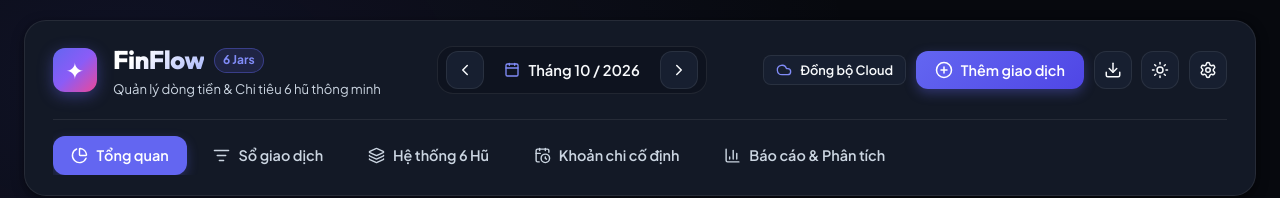
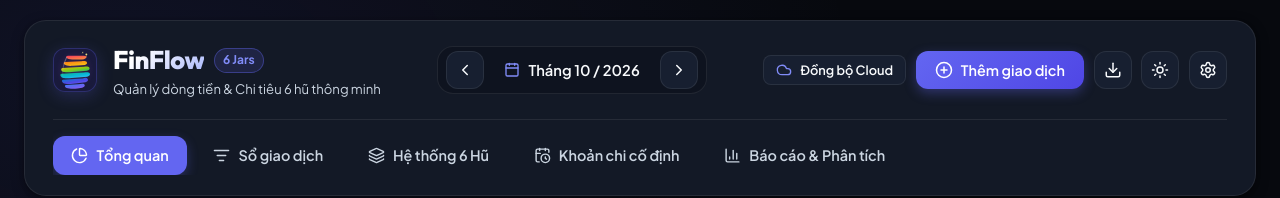
Before and after one commit to phuongdd204680/money-management, a React (Vite) app: page / in a window 1280 px wide. Shown: the top 198 px of the page. Built offline with nearby package versions, Linux system fonts and the light colour scheme; no server answers.

Commit message:
feat(brand): add FinFlow 6-Spectrum Smart Jar logo and update favicon

```diff
--- a/src/App.css
+++ b/src/App.css
@@ -31,18 +31,49 @@
 .brand-logo {
   width: 44px;
   height: 44px;
-  border-radius: var(--radius-md);
-  background: linear-gradient(135deg, #6366f1 0%, #8b5cf6 50%, #ec4899 100%);
+  border-radius: 12px;
+  background: rgba(30, 27, 75, 0.6);
+  border: 1px solid rgba(99, 102, 241, 0.28);
   display: flex;
   align-items: center;
   justify-content: center;
-  box-shadow: 0 4px 15px rgba(99, 102, 241, 0.4);
-}
-
-.logo-sparkle {
-  color: #fff;
-  font-size: 1.4rem;
-  line-height: 1;
+  box-shadow: 0 4px 16px rgba(99, 102, 241, 0.22);
+  transition: all 0.3s cubic-bezier(0.34, 1.56, 0.64, 1);
+  position: relative;
+  overflow: visible;
+  backdrop-filter: blur(8px);
+  -webkit-backdrop-filter: blur(8px);
+}
+
+[data-theme="light"] .brand-logo {
+  background: rgba(255, 255, 255, 0.9);
+  border: 1px solid rgba(99, 102, 241, 0.2);
+  box-shadow: 0 4px 14px rgba(99, 102, 241, 0.12);
+}
+
+.brand-logo:hover {
+  transform: translateY(-2px) scale(1.04);
+  border-color: rgba(99, 102, 241, 0.55);
+  box-shadow: 0 8px 24px rgba(99, 102, 241, 0.38), 0 0 12px rgba(236, 72, 153, 0.2);
+}
+
+.finflow-smart-jar-logo {
+  display: block;
+  overflow: visible;
+  transition: transform 0.3s ease;
+}
+
+.brand-logo:hover .finflow-smart-jar-logo {
+  transform: scale(1.06);
+}
+
+.finflow-logo-animated .jar-bands-group path {
+  transition: transform 0.2s ease, opacity 0.2s ease;
+}
+
+.brand-logo:hover .finflow-logo-animated .jar-bands-group path:hover {
+  transform: scale(1.02);
+  opacity: 0.95;
 }
 
 .brand-title-wrap {
--- /dev/null
+++ b/src/components/FinFlowLogo.jsx
@@ -0,0 +1,150 @@
+import React from 'react';
+
+/**
+ * FinFlowLogo - The 6-Spectrum Smart Jar Logo
+ * Concept 3: Biểu tượng Chiếc Hũ Thông Minh cấu thành từ 6 dải quang phổ tài chính
+ * 1. Đỏ Cam (NEC - 55% Nhu cầu thiết yếu)
+ * 2. Vàng Hổ Phách (LTSS - 10% Tiết kiệm dài hạn)
+ * 3. Xanh Lá Sáng (PLAY - 10% Hưởng thụ cuộc sống)
+ * 4. Xanh Ngọc Lục / Cyan (EDU - 10% Học tập phát triển)
+ * 5. Xanh Lam / Indigo (FFA - 10% Tự do tài chính)
+ * 6. Xanh Tím / Sapphire (GIVE - 5% Cho đi & Bác ái)
+ */
+export default function FinFlowLogo({
+  size = 40,
+  className = '',
+  showGlow = true,
+  animated = false
+}) {
+  return (
+    <svg
+      width={size}
+      height={size}
+      viewBox="0 0 100 100"
+      fill="none"
+      xmlns="http://www.w3.org/2000/svg"
+      className={`finflow-smart-jar-logo ${animated ? 'finflow-logo-animated' : ''} ${className}`}
+      role="img"
+      aria-label="FinFlow 6Jars Logo"
+    >
+      <defs>
+        {/* Layer 1: Red-Orange / Coral (NEC) */}
+        <linearGradient id="jar-band-1" x1="15%" y1="0%" x2="85%" y2="100%">
+          <stop offset="0%" stopColor="#f43f5e" />
+          <stop offset="100%" stopColor="#fb923c" />
+        </linearGradient>
+
+        {/* Layer 2: Amber-Gold (LTSS) */}
+        <linearGradient id="jar-band-2" x1="15%" y1="0%" x2="85%" y2="100%">
+          <stop offset="0%" stopColor="#f97316" />
+          <stop offset="100%" stopColor="#facc15" />
+        </linearGradient>
+
+        {/* Layer 3: Lime / Emerald Green (PLAY) */}
+        <linearGradient id="jar-band-3" x1="15%" y1="0%" x2="85%" y2="100%">
+          <stop offset="0%" stopColor="#eab308" />
+          <stop offset="50%" stopColor="#84cc16" />
+          <stop offset="100%" stopColor="#10b981" />
+        </linearGradient>
+
+        {/* Layer 4: Cyan / Aqua Teal (EDU) */}
+        <linearGradient id="jar-band-4" x1="15%" y1="0%" x2="85%" y2="100%">
+          <stop offset="0%" stopColor="#10b981" />
+          <stop offset="50%" stopColor="#06b6d4" />
+          <stop offset="100%" stopColor="#38bdf8" />
+        </linearGradient>
+
+        {/* Layer 5: Ocean Blue / Electric Indigo (FFA) */}
+        <linearGradient id="jar-band-5" x1="15%" y1="0%" x2="85%" y2="100%">
+          <stop offset="0%" stopColor="#0284c7" />
+          <stop offset="60%" stopColor="#4f46e5" />
+          <stop offset="100%" stopColor="#6366f1" />
+        </linearGradient>
+
+        {/* Layer 6: Deep Royal Indigo / Violet (GIVE) */}
+        <linearGradient id="jar-band-6" x1="15%" y1="0%" x2="85%" y2="100%">
+          <stop offset="0%" stopColor="#3b82f6" />
+          <stop offset="50%" stopColor="#6366f1" />
+          <stop offset="100%" stopColor="#8b5cf6" />
+        </linearGradient>
+
+        {/* Soft Background Radial Ambient Glow */}
+        <radialGradient id="jar-ambient-glow" cx="50%" cy="50%" r="50%">
+          <stop offset="0%" stopColor="#6366f1" stopOpacity="0.25" />
+          <stop offset="60%" stopColor="#ec4899" stopOpacity="0.08" />
+          <stop offset="100%" stopColor="#8b5cf6" stopOpacity="0" />
+        </radialGradient>
+
+        {/* Highlight Gradient for glossy 3D effect */}
+        <linearGradient id="jar-specular" x1="0%" y1="0%" x2="0%" y2="100%">
+          <stop offset="0%" stopColor="#ffffff" stopOpacity="0.6" />
+          <stop offset="100%" stopColor="#ffffff" stopOpacity="0" />
+        </linearGradient>
+      </defs>
+
+      {/* Ambient background glow if enabled */}
+      {showGlow && (
+        <circle cx="50" cy="50" r="46" fill="url(#jar-ambient-glow)" />
+      )}
+
+      {/* Group representing the 6 stacked curved spectrum ribbons forming the Smart Jar */}
+      <g className="jar-bands-group" strokeLinecap="round" strokeLinejoin="round">
+
+        {/* Band 1: Jar Top Rim / Lid (Red-Orange) */}
+        <path
+          d="M 33 16 C 30 16 28 18 30 21 C 32 24 37 25 43 25 L 67 25 C 73 25 78 21 78 18.5 C 78 16 73 16 67 16 Z"
+          fill="url(#jar-band-1)"
+        />
+
+        {/* Band 2: Upper Neck Curve (Orange-Gold) */}
+        <path
+          d="M 27 31 C 23 31 22 34 25 37 C 28 40 37 41 45 40 L 73 38 C 78 37 80 34 78 31 C 76 28 71 28 65 29 Z"
+          fill="url(#jar-band-2)"
+        />
+
+        {/* Band 3: Upper Belly Wave (Lime-Green) */}
+        <path
+          d="M 20 45 C 16 46 16 50 19 53 C 23 56 32 56 42 55 L 78 52 C 84 51 86 47 84 44 C 82 41 77 41 71 42 Z"
+          fill="url(#jar-band-3)"
+        />
+
+        {/* Band 4: Mid Belly Wave (Teal-Cyan) */}
+        <path
+          d="M 18 59 C 14 60 14 64 18 67 C 22 70 32 70 42 69 L 79 66 C 85 65 87 61 85 58 C 83 55 78 55 71 56 Z"
+          fill="url(#jar-band-4)"
+        />
+
+        {/* Band 5: Lower Taper Wave (Blue-Indigo) */}
+        <path
+          d="M 21 73 C 18 74 18 78 22 81 C 26 84 35 84 45 83 L 75 79 C 81 78 82 74 80 71 C 78 68 74 68 68 70 Z"
+          fill="url(#jar-band-5)"
+        />
+
+        {/* Band 6: Jar Base Loop (Royal Blue-Violet) */}
+        <path
+          d="M 28 86 C 25 87 25 91 30 93 C 36 95 48 95 56 94 L 67 92 C 73 91 75 87 72 84 C 69 82 64 83 58 84 Z"
+          fill="url(#jar-band-6)"
+        />
+
+        {/* Subtle Specular Arc Highlight along the left side to give 3D glass sheen */}
+        <path
+          d="M 30 20 C 22 35 18 55 23 75"
+          stroke="url(#jar-specular)"
+          strokeWidth="2.5"
+          strokeLinecap="round"
+          fill="none"
+          opacity="0.55"
+        />
+
+        {/* Top-right sparkle dot for wealth/prosperity */}
+        <circle cx="77" cy="13" r="2.2" fill="#fef08a" opacity="0.9" />
+        <path
+          d="M 83 18 L 84 14 L 88 15 L 85 18 L 87 22 L 83 19 L 80 21 L 82 17 Z"
+          fill="#fef08a"
+          opacity="0.85"
+          transform="scale(0.55) translate(40, -2)"
+        />
+      </g>
+    </svg>
+  );
+}
--- a/src/components/Header.jsx
+++ b/src/components/Header.jsx
@@ -18,6 +18,7 @@ import {
   LogOut,
   UserCheck
 } from 'lucide-react';
+import FinFlowLogo from './FinFlowLogo';
 
 export default function Header({
   activeTab,
@@ -68,8 +69,8 @@ export default function Header({
         <div className="header-top">
           {/* Logo & Brand */}
           <div className="brand-container">
-            <div className="brand-logo">
-              <span className="logo-sparkle">✦</span>
+            <div className="brand-logo" title="FinFlow 6Jars - 6 Hũ tài chính thông minh">
+              <FinFlowLogo size={42} animated={true} />
             </div>
             <div>
               <div className="brand-title-wrap">
```
Also changed, not shown: index.html (+1 -1 lines), public/favicon.svg (added).
